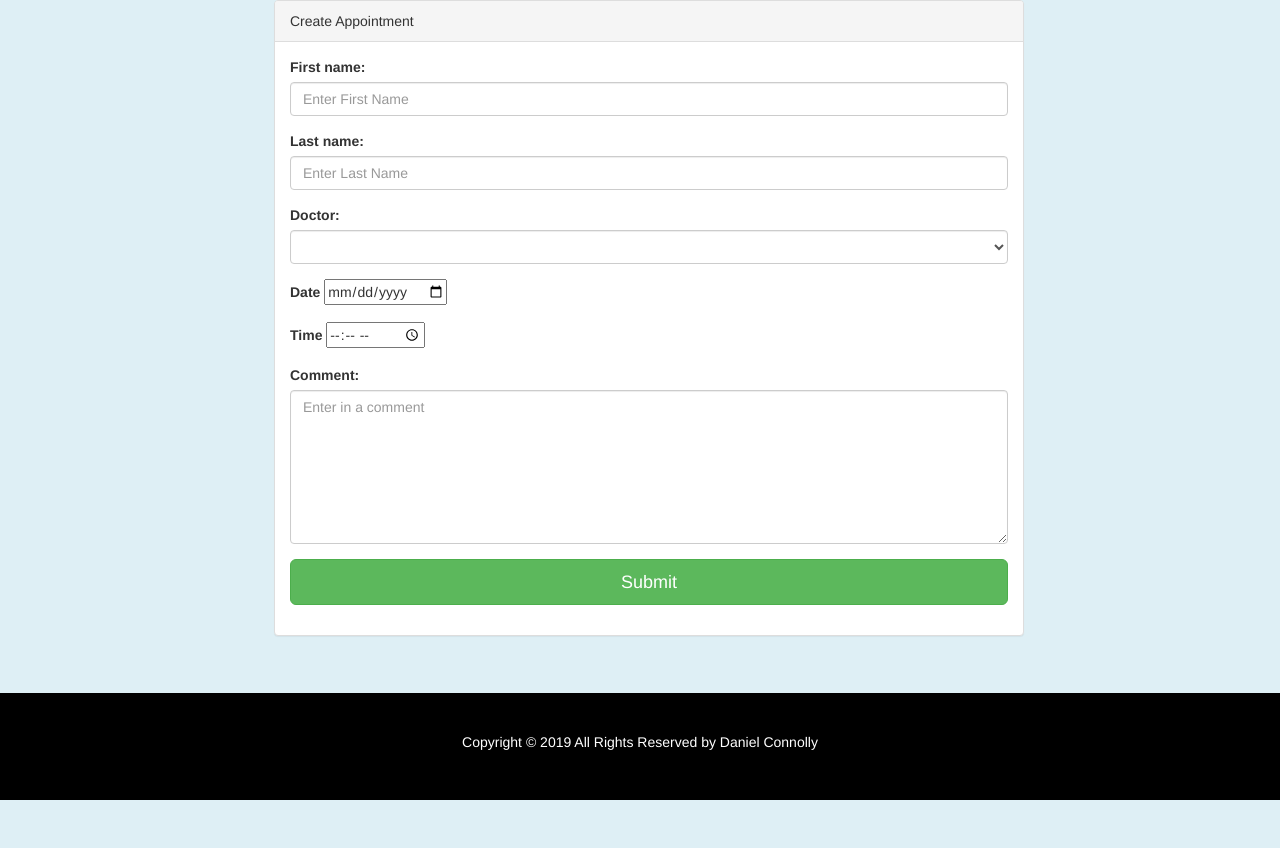
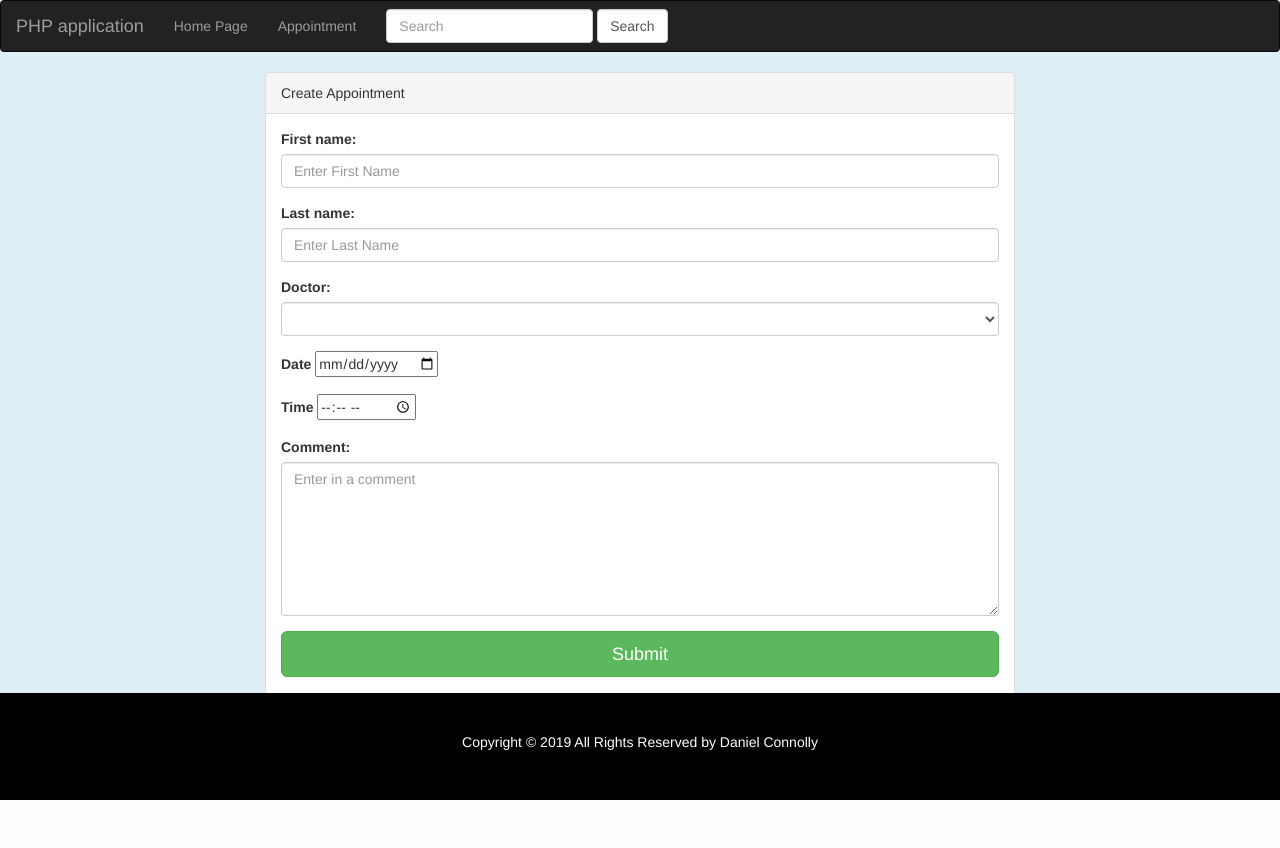
Before and after one commit to danconnolly76/appointment-booking-system, a PHP site: page /views/create-appointment-view.php in a window 1280 px wide. After the commit the page ends 800 px from the top, so only its background shows below. Run offline with PHP 8.4, Linux system fonts and the light colour scheme; the template is opened without the code that fills it, so the values that code supplies are empty.

Commit message:
made frontend changes

```diff
--- a/css/main.css
+++ b/css/main.css
@@ -1,28 +1,8 @@
-body{
+body {
 	background-color:#DEEFF5;
 }
 
-.maincontainer{
-  overflow: hidden;
-  line-height: 10px;
-}
-
-.maincontent{
-  background-color: #ffffff;
-  padding: 30px 0px;
-  text-align: center;
-  margin: 0 auto;
-  margin-top: 5px;
-  margin-bottom: 5px;
-  width: 50%;
-
-}
-
-.bold{
-  font-weight: bold;
-}
-
-.footer{
+.footer {
    position: fixed;
    left: 0;
    bottom: 0;
@@ -34,23 +14,14 @@ body{
    text-align: center;
 }
 
-.dropdown-list{
-  position: relative;
-  font-family: Arial;
+@media only screen and (max-width: 576px){
+  .footer {
+    padding: 6% 2% 6% 2%;
+  }
 }
 
-.content{
-  padding-bottom: 15%;
+@media only screen and (max-width: 575px){
+  .padding_class{
+    margin-bottom: 120px;
+  }
 }
-
-.table_container{
-  padding: 2% 5% 10% 5%;
-}
-
-.padding_class{
-  padding: 0% 5% 15% 5%;
-}
-
-.text_box{
-  padding: 0% 0% 5% 0%;
-}
--- a/views/create-appointment-view.php
+++ b/views/create-appointment-view.php
@@ -3,14 +3,22 @@
 <?php
 include 'includes/header.php';
 ?>
-</body>
+<body>
 <header>
+<?php
+include 'includes/navbar.php';
+?>
 </header>
 <main>
+<?php
+ini_set('display_errors', '1');
+ini_set('display_startup_errors', '1');
+error_reporting(E_ALL);
+?>
 	  <div class="padding_class">
     		<div class="container">
      			<div class="row">
-	  				<div class="col-md-8 col-md-offset-2">
+	  				<div class="col col-sm-8 col-sm-offset-2">
 		     			<div class="panel panel-default">
             				<div class="panel-heading">Create Appointment</div>
                					 <div class="panel-body">
@@ -26,7 +34,7 @@ include 'includes/header.php';
 											<label for="last_name">Last name:</label>
 												<input type="text" class="form-control" name="last_name" placeholder="Enter Last Name">
 										</div><!--End of form-group-->
-										<div class="error"><?php //echo $errors['last-name-length'] ?></div>
+										<div class="error"><?php echo $errors['last-name-length'] ?></div>
 										<div class="error"><?php echo $errors['last-name-check'] ?></div>
 									<div class="form-group">
 										<label for="doctor">Doctor:</label>
--- /dev/null
+++ b/views/includes/navbar.php
@@ -0,0 +1,27 @@
+<nav class="navbar navbar-inverse">
+  <div class="container-fluid">
+    <div class="navbar-header">
+      <button type="button" class="navbar-toggle" data-toggle="collapse" data-target="#myNavbar">
+        <span class="icon-bar"></span>
+        <span class="icon-bar"></span>
+        <span class="icon-bar"></span>
+      </button>
+      <a class="navbar-brand" href="#">PHP application</a>
+    </div>
+    <div class="collapse navbar-collapse" id="myNavbar">
+      <ul class="nav navbar-nav">
+        <li><a href="index.php">Home Page</a></li>
+		<li><a href="create.php">Appointment</a></li>
+      </ul>
+         <form class="navbar-form navbar-left" action="search_appointment.php" method="POST">
+            <div class="form-group">
+              <input type="text" class="form-control" name="searchBox" placeholder="Search">
+            </div>
+            <input type="submit" class="form-control" name="submit" value="Search">
+          </form>
+       <!--Right side of navbar-->
+      <ul class="nav navbar-nav navbar-right">
+     </ul>
+    </div>
+  </div>
+</nav>
```
Also changed, not shown: create.php (added, +52 -0 lines), index.php (+1 -52 lines), views/home-page-view.php (added, +18 -0 lines).
